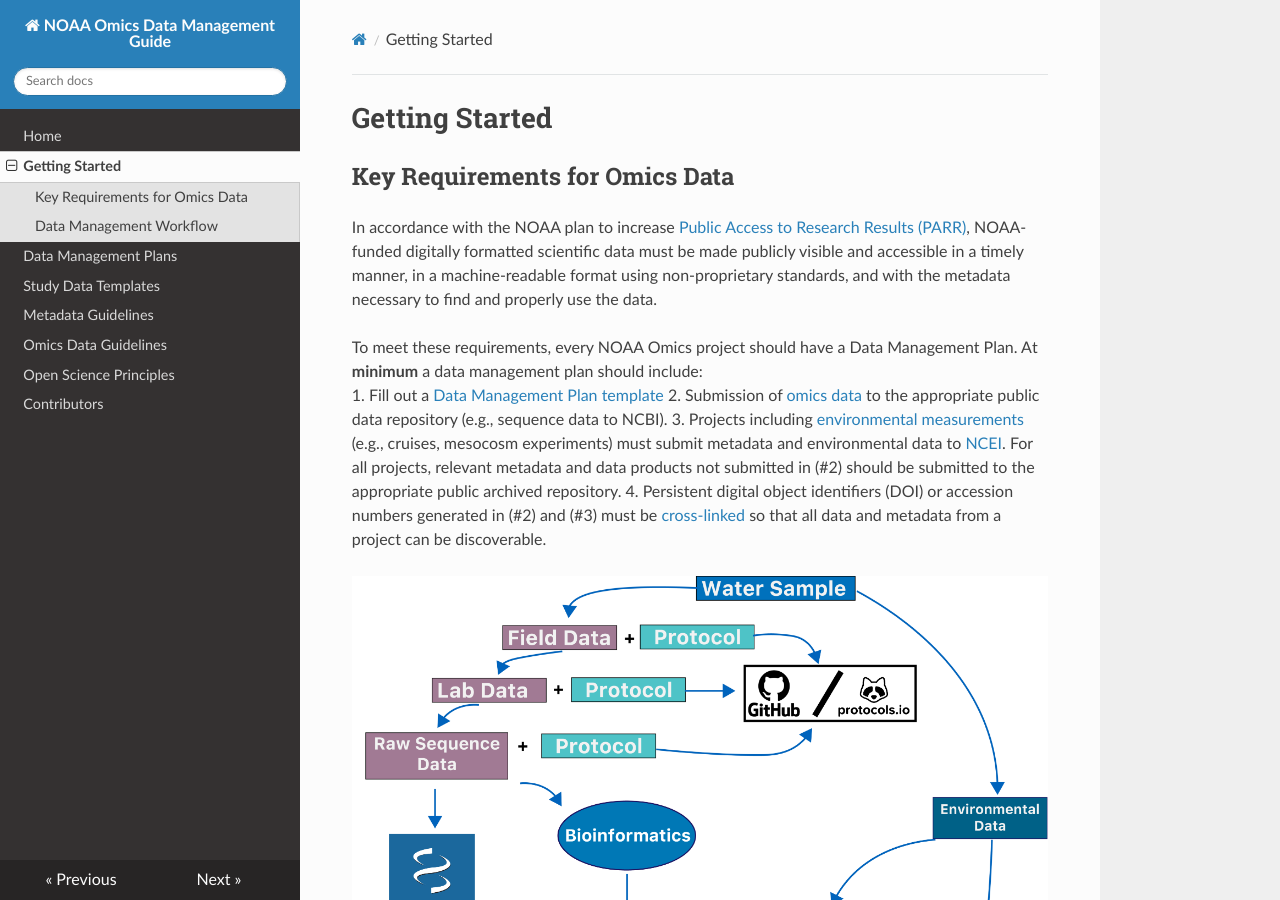
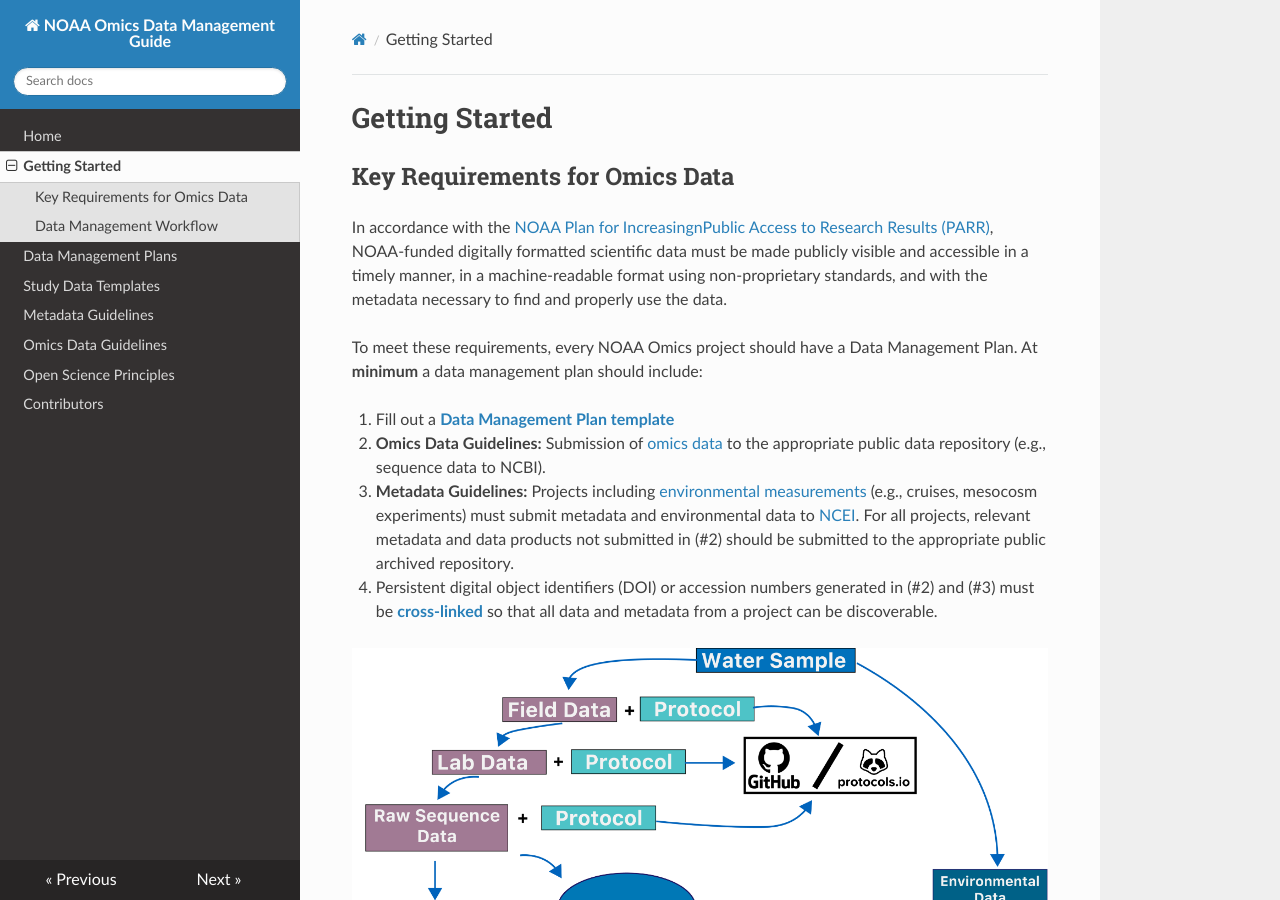
Before and after one commit to NOAA-Omics/noaa-omics-dmg, an MkDocs documentation site: the page built from docs/getting-started.md, in a window 1280 px wide and 900 px high. Built offline with MkDocs 1.6.1, drawn with Linux system fonts in a browser that asks for light colours; nearby versions of some CDN libraries.

Commit message:
Update getting-started.md

```diff
--- a/docs/getting-started.md
+++ b/docs/getting-started.md
@@ -3,13 +3,14 @@ Getting Started
 
 ## Key Requirements for Omics Data
 
-In accordance with the NOAA plan to increase [Public Access to Research Results (PARR)](https://www.glerl.noaa.gov/review2016/reviewer_docs/NOAA_PARR_Plan_v5.04.pdf), NOAA-funded digitally formatted scientific data must be made publicly visible and accessible in a timely manner, in a machine-readable format using non-proprietary standards, and with the metadata necessary to find and properly use the data.
+In accordance with the [NOAA Plan for IncreasingnPublic Access to Research Results (PARR)](https://www.glerl.noaa.gov/review2016/reviewer_docs/NOAA_PARR_Plan_v5.04.pdf), NOAA-funded digitally formatted scientific data must be made publicly visible and accessible in a timely manner, in a machine-readable format using non-proprietary standards, and with the metadata necessary to find and properly use the data.
 
 To meet these requirements, every NOAA Omics project should have a Data Management Plan. At **minimum** a data management plan should include:
-1. Fill out a [Data Management Plan template](https://noaa-omics-dmg.readthedocs.io/en/latest/study-data-templates.html)
-2. Submission of [omics data](https://noaa-omics-dmg.readthedocs.io/en/latest/omics-data-guidelines.html) to the appropriate public data repository (e.g., sequence data to NCBI).
-3. Projects including [environmental measurements](https://noaa-omics-dmg.readthedocs.io/en/latest/metadata-guidelines.html#submitting-metadata-and-environmental-data-to-repositories) (e.g., cruises, mesocosm experiments) must submit metadata and environmental data to [NCEI](https://www.ncei.noaa.gov/). For all projects, relevant metadata and data products not submitted in (#2) should be submitted to the appropriate public archived repository.
-4. Persistent digital object identifiers (DOI) or accession numbers generated in (#2) and (#3) must be [cross-linked](https://noaa-omics-dmg.readthedocs.io/en/latest/omics-data-guidelines#archiving-and-cross-linking) so that all data and metadata from a project can be discoverable.
+
+1. Fill out a **[Data Management Plan template](https://noaa-omics-dmg.readthedocs.io/en/latest/study-data-templates.html)**
+2. **Omics Data Guidelines:** Submission of [omics data](https://noaa-omics-dmg.readthedocs.io/en/latest/omics-data-guidelines.html) to the appropriate public data repository (e.g., sequence data to NCBI).
+3. **Metadata Guidelines:** Projects including [environmental measurements](https://noaa-omics-dmg.readthedocs.io/en/latest/metadata-guidelines.html#submitting-metadata-and-environmental-data-to-repositories) (e.g., cruises, mesocosm experiments) must submit metadata and environmental data to [NCEI](https://www.ncei.noaa.gov/). For all projects, relevant metadata and data products not submitted in (#2) should be submitted to the appropriate public archived repository.
+4. Persistent digital object identifiers (DOI) or accession numbers generated in (#2) and (#3) must be **[cross-linked](https://noaa-omics-dmg.readthedocs.io/en/latest/omics-data-guidelines#archiving-and-cross-linking)** so that all data and metadata from a project can be discoverable.
 
 ![DMG fig](assets/20240126_mermaid_eDNA_workflow.png)
 
```
